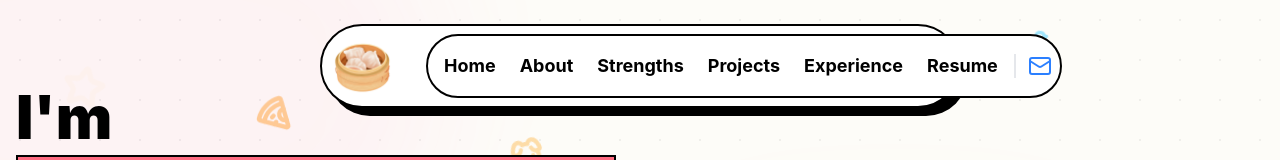
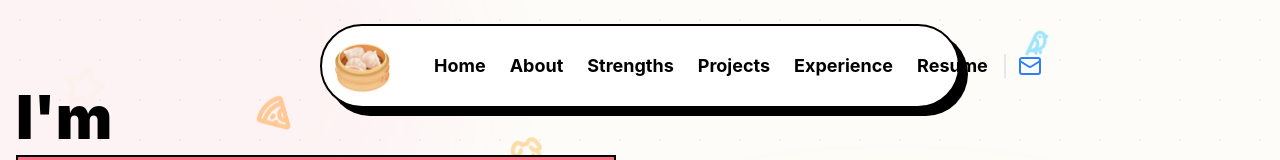
Before and after one commit to bbx99/my-portfolio, a React (Vite) app: page / in a window 1280 px wide. Shown: the top 160 px of the page. Built offline with nearby package versions, Linux system fonts and the light colour scheme.

Commit message:
fix: unify navbar layout

```diff
--- a/src/App.tsx
+++ b/src/App.tsx
@@ -78,10 +78,10 @@ const Navbar = ({ onContactClick, onResumeClick }) => {
         initial={{ y: -100, opacity: 0 }}
         animate={{ y: hidden ? -100 : 0, opacity: hidden ? 0 : 1 }}
         transition={{ duration: 0.3, ease: 'easeInOut' }}
-        className="nav-pill justify-between p-2"
+        className="nav-pill justify-between p-2 flex items-center"
       >
         <img src="/food.png" alt="Dim Sum Icon" className="w-16 h-16 object-contain" />
-        <div className="bg-white rounded-full p-2 flex items-center brutal-border">
+        <div className="flex items-center">
           <div className="hidden md:flex items-center gap-2">
             {navItems.map((item) => (
               item.name === 'Resume' ? (
```
